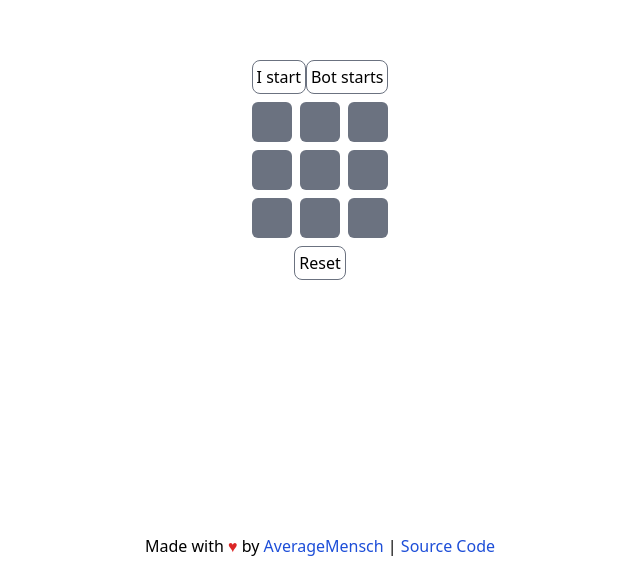
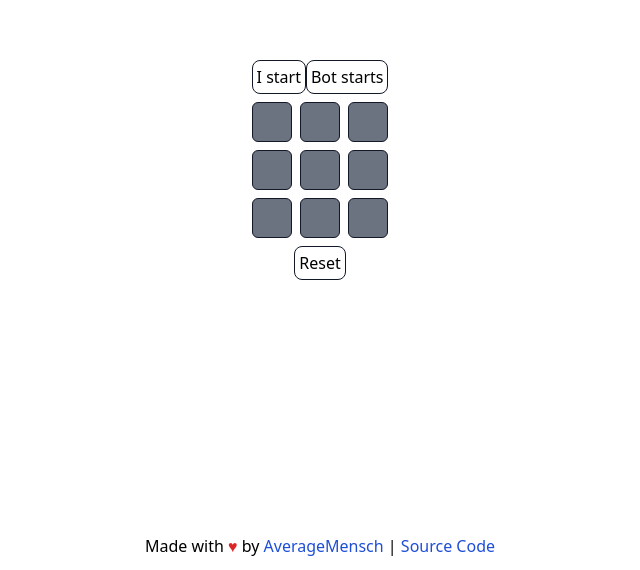
Before and after one commit to avgmensch/TicTacToeWeb, a website with bundled scripts: page index.html in a window 1280 px wide. Shown: the part 230-800 px from the top of the page, without its empty margins (320-960 px from the left). Built offline with nearby package versions, Linux system fonts and the light colour scheme.

Commit message:
prettier light theme

```diff
--- a/source/tailwind.css
+++ b/source/tailwind.css
@@ -8,11 +8,11 @@
 
 div#tttStartMenu button,
 div#tttResetMenu button {
-  @apply rounded-lg border border-gray-500 p-1 hover:bg-gray-100 dark:bg-gray-700 dark:hover:bg-gray-800;
+  @apply rounded-lg border border-gray-900 p-1 hover:bg-gray-100 dark:bg-gray-700 dark:hover:bg-gray-800;
 }
 
 div#tttGrid button {
-  @apply h-10 w-10 rounded-md bg-gray-500 hover:bg-gray-600 dark:border dark:border-gray-500 dark:bg-gray-700 dark:hover:border-2 dark:hover:bg-gray-800;
+  @apply h-10 w-10 rounded-md border border-gray-900 bg-gray-500 hover:border-2 hover:bg-gray-600 dark:border-gray-500 dark:bg-gray-700 dark:hover:bg-gray-800;
 }
 
 a {
```
Also changed, not shown: dist/tailwind-out.css.
